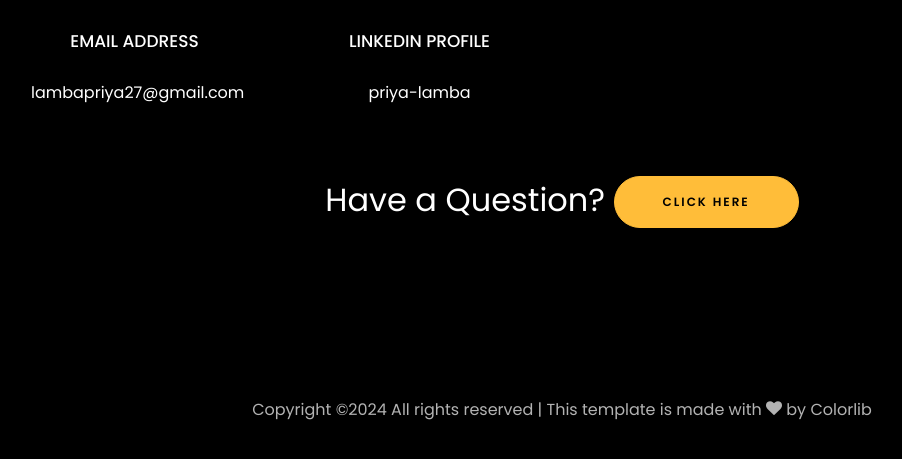
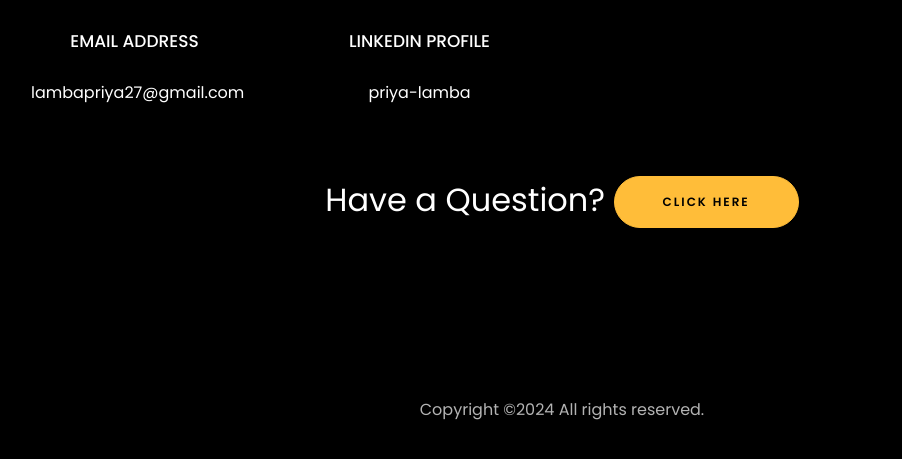
Before and after one commit to Pri-27ya/Pri-27ya.github.portfolio, a plain HTML site: page index.html in a window 1280 px wide. Shown: the part 4056-4515 px from the top of the page, without its empty margins (78-980 px from the left). Drawn offline with Linux system fonts and the light colour scheme; files whose address does not match are found by name.

Commit message:
initial commit

```diff
--- a/index.html
+++ b/index.html
@@ -450,7 +450,7 @@
 			<div class="col-md-12 text-center">
 
 			  <p><!-- Link back to Colorlib can't be removed. Template is licensed under CC BY 3.0. -->
-	Copyright &copy;<script>document.write(new Date().getFullYear());</script> All rights reserved | This template is made with <i class="icon-heart color-danger" aria-hidden="true"></i> by <a href="https://colorlib.com" target="_blank">Colorlib</a>
+	Copyright &copy;<script>document.write(new Date().getFullYear());</script> All rights reserved.
 	<!-- Link back to Colorlib can't be removed. Template is licensed under CC BY 3.0. --></p>
 			</div>
 		  </div>
```
